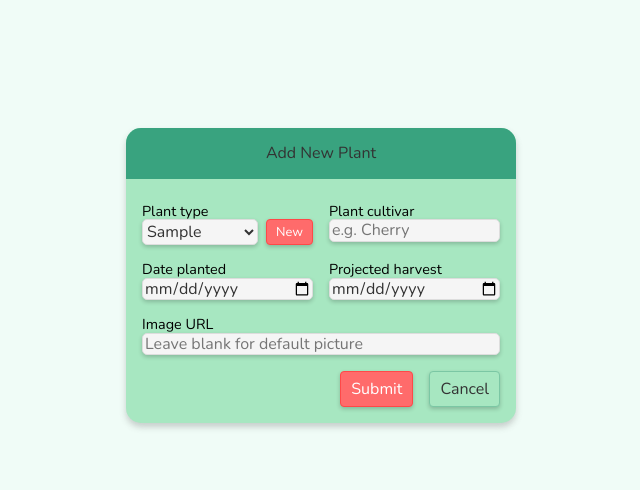
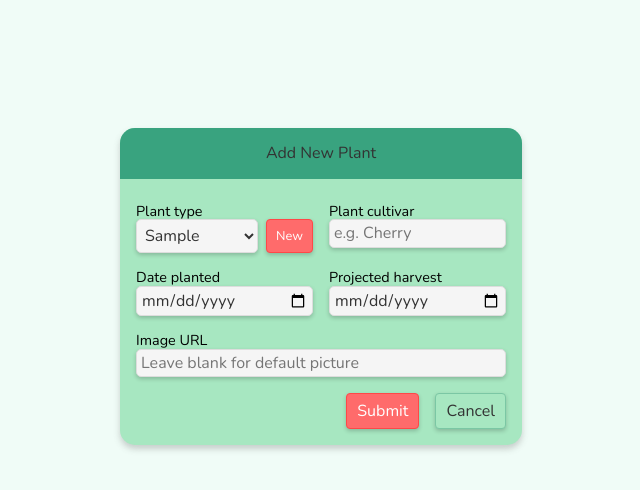
Before and after one commit to odics/plant-manager, a PHP site: page /addplant.php in a window 1280 px wide. Shown: the part 95-585 px from the top of the page, without its empty margins (319-959 px from the left). Run offline with PHP 8.4, Linux system fonts and the light colour scheme; tables that the repository leaves empty or names only in its code hold one stand-in row (values such as "Sample post").

Commit message:
Add more padding to input elements

```diff
--- a/css/styles.css
+++ b/css/styles.css
@@ -359,6 +359,7 @@ input {
   color: #333333;
   width: 100%;
   box-shadow: 0px 2px 4px rgba(0, 0, 0, 0.2);
+  padding: 4px;
 }
 
 select {
@@ -368,6 +369,7 @@ select {
   color: #333333;
   width: 100%;
   box-shadow: 0px 2px 4px rgba(0, 0, 0, 0.2);
+  padding: 4px;
 }
 
 label {
```
Also changed, not shown: classes/Plant.php (+4 -3 lines).
